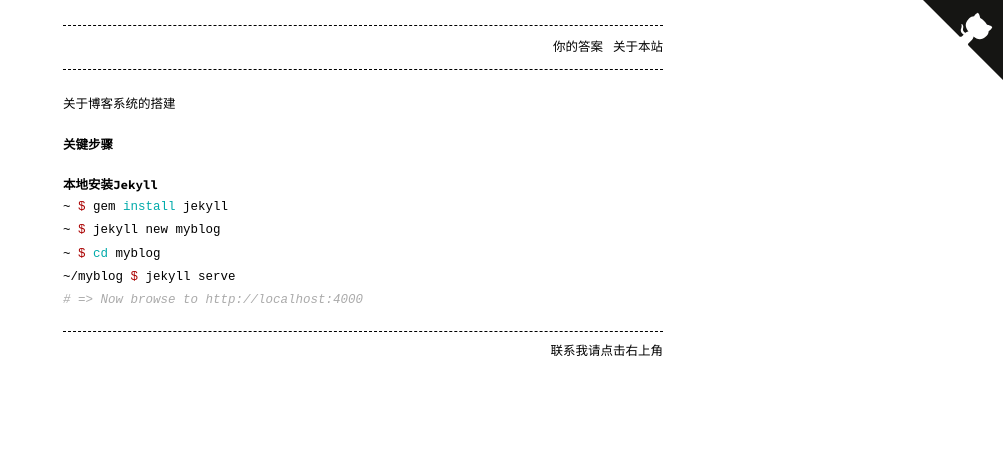
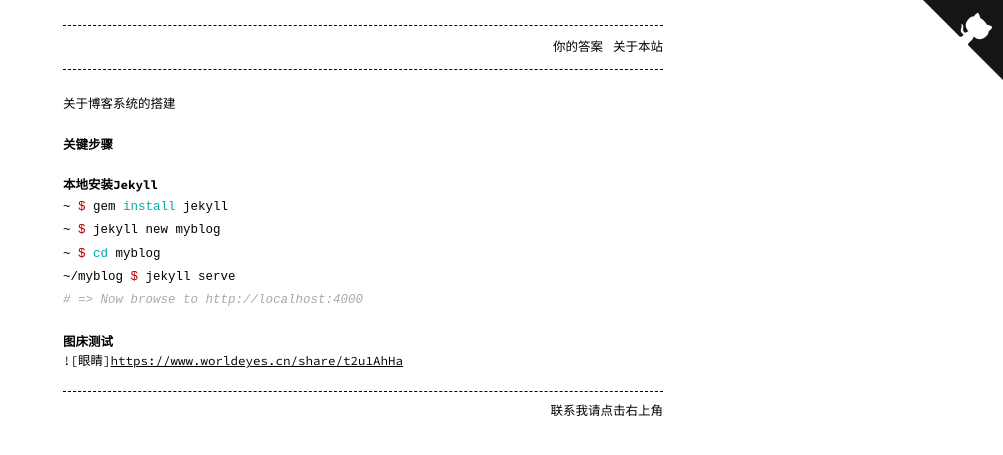
Before and after one commit to chldong/chldong.github.io, a Jekyll site: the page built from _posts/2020-03-29-关于博客系统的搭建.md, in a window 1280 px wide. Shown: the top 455 px of the page, without its empty margins (277-1280 px from the left). Built offline with Jekyll 4.4.1, drawn with Linux system fonts in a browser that asks for light colours.

Commit message:
图床测试

````diff
--- a/_posts/2020-03-29-关于博客系统的搭建.md
+++ b/_posts/2020-03-29-关于博客系统的搭建.md
@@ -9,6 +9,7 @@ date:   2020-03-29
 ## 关键步骤
 
 ### 本地安装Jekyll
+
 ```bash
 ~ $ gem install jekyll
 ~ $ jekyll new myblog
@@ -16,3 +17,7 @@ date:   2020-03-29
 ~/myblog $ jekyll serve
 # => Now browse to http://localhost:4000
 ```
+
+### 图床测试
+
+![眼睛]<https://www.worldeyes.cn/share/t2u1AhHa>
````
